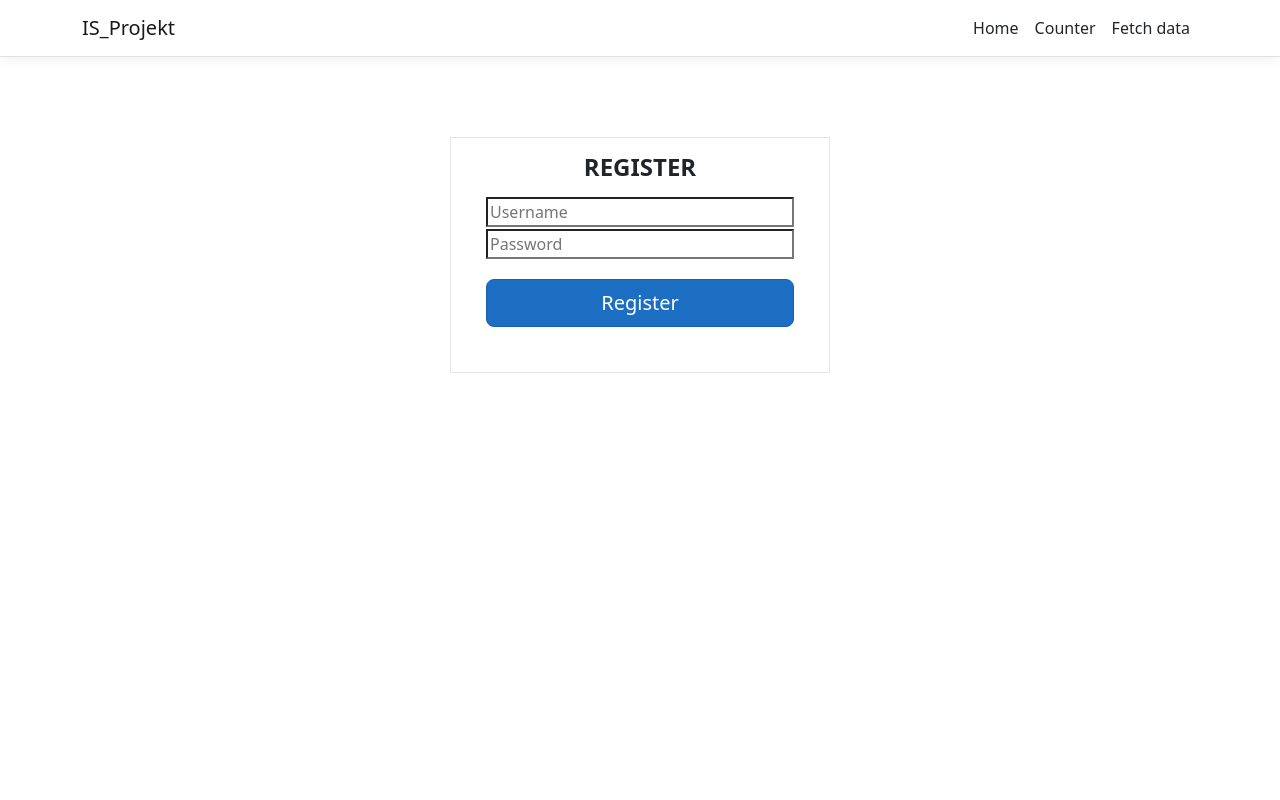
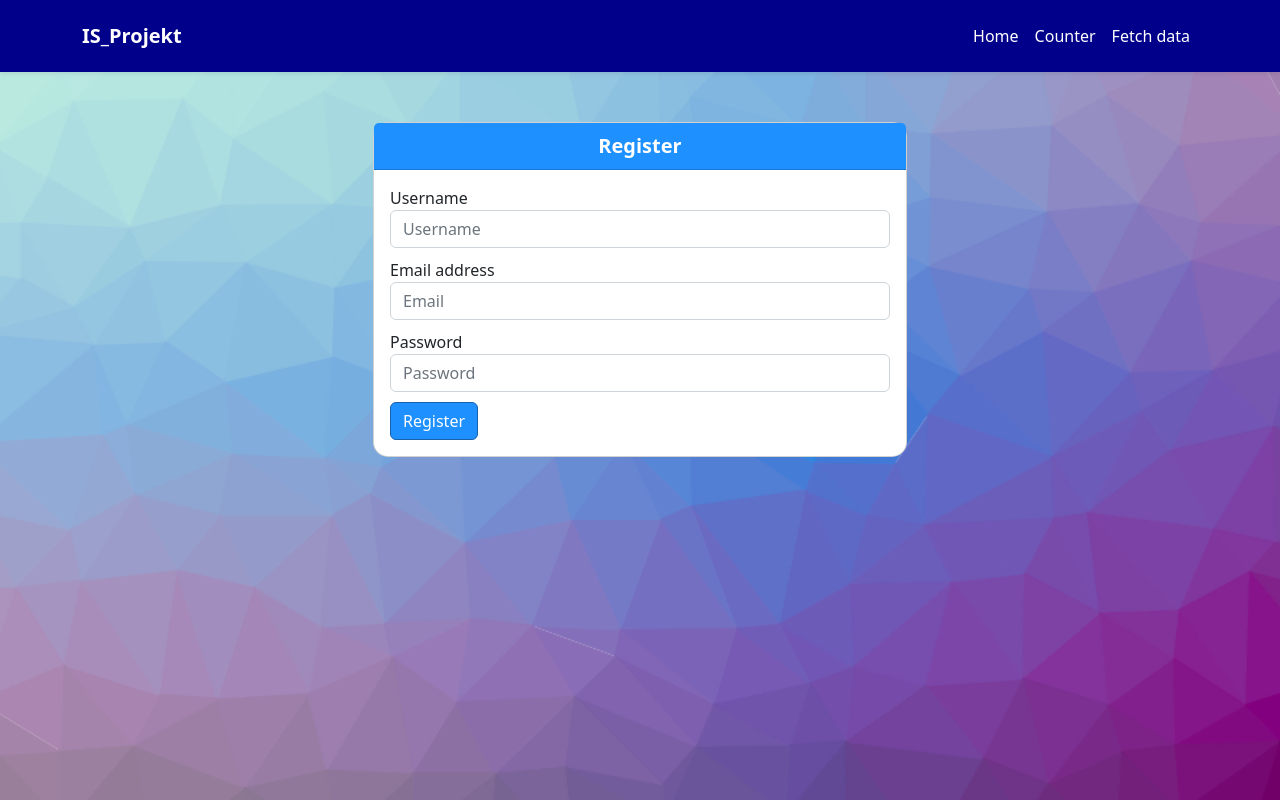
Before and after one commit to Xyloo/IS_Projekt, an Angular app in the folder IS_Projekt/ClientApp/: page /register in a window 1280 px wide. Built offline with nearby package versions, Linux system fonts and the light colour scheme.

Commit message:
changed register page ui

```diff
--- a/IS_Projekt/ClientApp/src/app/nav-menu/nav-menu.component.css
+++ b/IS_Projekt/ClientApp/src/app/nav-menu/nav-menu.component.css
@@ -13,6 +13,11 @@ html {
   }
 }
 
+
 .box-shadow {
   box-shadow: 0 .25rem .75rem rgba(0, 0, 0, .05);
 }
+
+.navbar{
+    background-color: darkblue;
+}
--- a/IS_Projekt/ClientApp/src/app/nav-menu/nav-menu.component.html
+++ b/IS_Projekt/ClientApp/src/app/nav-menu/nav-menu.component.html
@@ -1,9 +1,9 @@
 <header>
   <nav
-    class="navbar navbar-expand-sm navbar-toggleable-sm navbar-light bg-white border-bottom box-shadow mb-3"
+    class="navbar navbar-expand-sm navbar-toggleable-sm shadow-sm p-3 mb-5 navbar-light  box-shadow mb-3"
   >
     <div class="container">
-      <a class="navbar-brand" [routerLink]="['/']">IS_Projekt</a>
+      <a class="navbar-brand text-white " [routerLink]="['/']"><b>IS_Projekt</b></a>
       <button
         class="navbar-toggler"
         type="button"
@@ -25,15 +25,15 @@
             [routerLinkActive]="['link-active']"
             [routerLinkActiveOptions]="{ exact: true }"
           >
-            <a class="nav-link text-dark" [routerLink]="['/']">Home</a>
+            <a class="nav-link text-white" [routerLink]="['/']">Home</a>
           </li>
           <li class="nav-item" [routerLinkActive]="['link-active']">
-            <a class="nav-link text-dark" [routerLink]="['/counter']"
+            <a class="nav-link text-white" [routerLink]="['/counter']"
               >Counter</a
             >
           </li>
           <li class="nav-item" [routerLinkActive]="['link-active']">
-            <a class="nav-link text-dark" [routerLink]="['/fetch-data']"
+            <a class="nav-link text-white" [routerLink]="['/fetch-data']"
               >Fetch data</a
             >
           </li>
--- a/IS_Projekt/ClientApp/src/app/register/register.component.css
+++ b/IS_Projekt/ClientApp/src/app/register/register.component.css
@@ -1,3 +1,4 @@
+/*
 body {
   background: #eee !important;
 }
@@ -58,3 +59,41 @@ input[type="password"] {
   border-top-left-radius: 0;
   border-top-right-radius: 0;
 }
+
+*/
+
+html, body {
+  height: 100% !important
+}
+
+body {
+  background-image: url("/assets/background.png");
+  height: 100vh;
+  width: 100vw;
+  background-size: cover;
+  background-position: center;
+}
+
+.form-group{
+    margin-bottom: 10px;
+}
+
+.container {
+  margin-top: 50px;
+}
+
+.card {
+  border-radius: 15px;
+}
+
+.card-header {
+  background-color: #1e90ff;
+  color: white;
+  font-size: 20px;
+  font-weight: bold;
+  text-align: center;
+}
+
+.btn-primary {
+  background-color: #1e90ff;
+}
--- a/IS_Projekt/ClientApp/src/app/register/register.component.html
+++ b/IS_Projekt/ClientApp/src/app/register/register.component.html
@@ -1,4 +1,4 @@
-<!-- register.component.html -->
+<!-- register.component.html
 
 <div class="wrapper">
   <form class="form-signin" (ngSubmit)="register()">
@@ -8,3 +8,30 @@
     <button class="btn btn-lg btn-primary btn-block" type="submit">Register</button>
   </form>
 </div>
+   -->
+<div class="container">
+  <div class="row justify-content-center">
+    <div class="col-md-6">
+      <div class="card">
+        <div class="card-header">Register</div>
+        <div class="card-body">
+          <form>
+            <div class="form-group">
+              <label for="username">Username</label>
+              <input type="text" class="form-control" id="username" placeholder="Username">
+            </div>
+            <div class="form-group">
+              <label for="email">Email address</label>
+              <input type="email" class="form-control" id="email" placeholder="Email">
+            </div>
+            <div class="form-group">
+              <label for="password">Password</label>
+              <input type="password" class="form-control" id="password" placeholder="Password">
+            </div>
+            <button type="submit" class="btn btn-primary">Register</button>
+          </form>
+        </div>
+      </div>
+    </div>
+  </div>
+</div>
--- a/IS_Projekt/ClientApp/src/styles.css
+++ b/IS_Projekt/ClientApp/src/styles.css
@@ -1,6 +1,16 @@
 /* You can add global styles to this file, and also import other style files */
 
 /* Provide sufficient contrast against white background */
+
+html, body{
+    height: 100%;
+}
+
+body {
+  background-image: url("./assets/background.png");
+  background-size: cover;
+}
+
 a {
   color: #0366d6;
 }
```
Also changed, not shown: IS_Projekt/ClientApp/src/assets/background.png (added).
